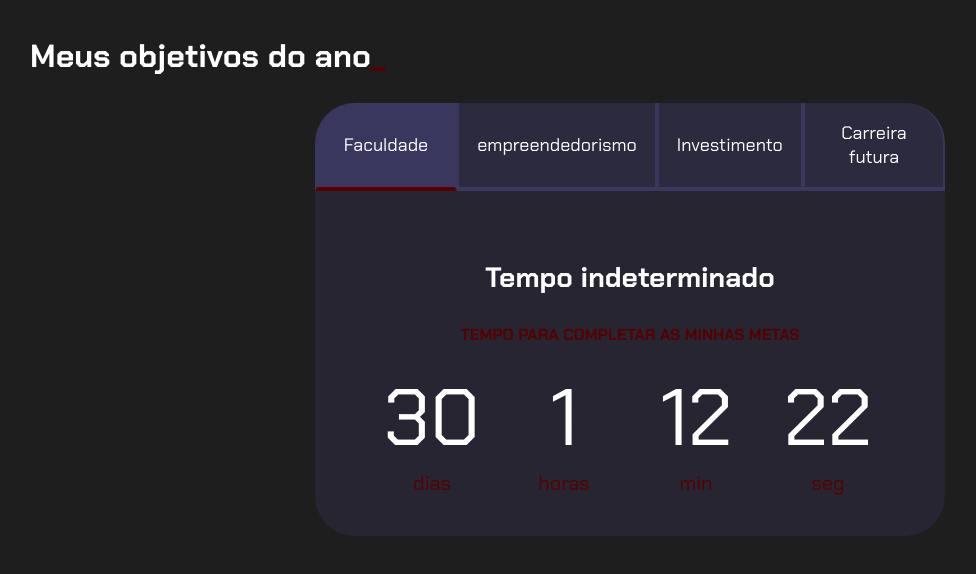
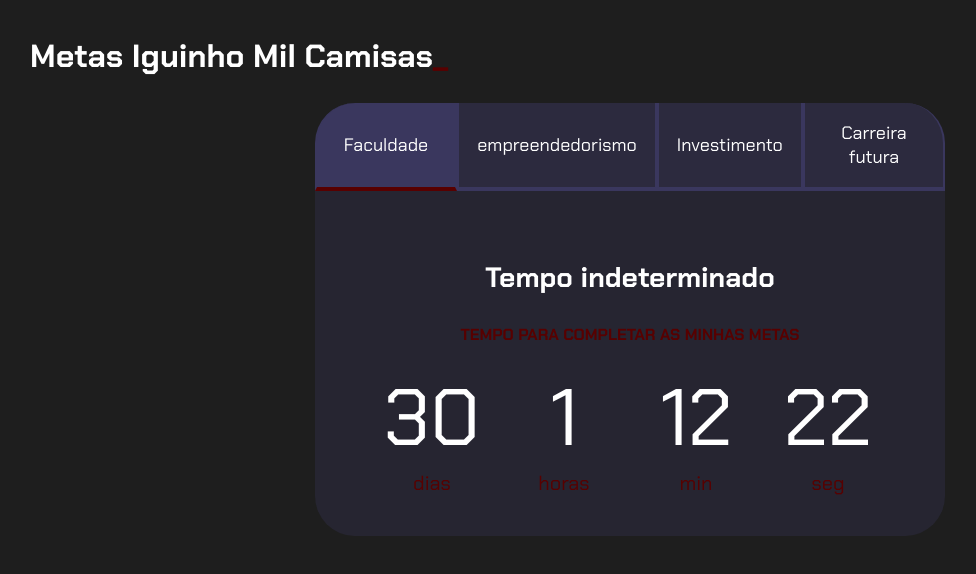
Before and after one commit to igoriauss/projetonovo2025, a plain HTML site: page index.htm in a window 1280 px wide. Shown: the whole page, without its empty margins (10-986 px from the left). Drawn offline with Linux system fonts and the light colour scheme.

Commit message:
Add files via upload

```diff
--- a/index.htm
+++ b/index.htm
@@ -10,7 +10,7 @@
 
 <body>
     <section class="conteudo-principal">
-        <h2 class="titulo-principal">Meus objetivos do ano<span>_</span></h2>
+        <h2 class="titulo-principal">Metas Iguinho Mil Camisas<span>_</span></h2>
         <div class="conteudo">
             <div class="botoes">
                 <button class="botao ativo">Faculdade</button>
```
